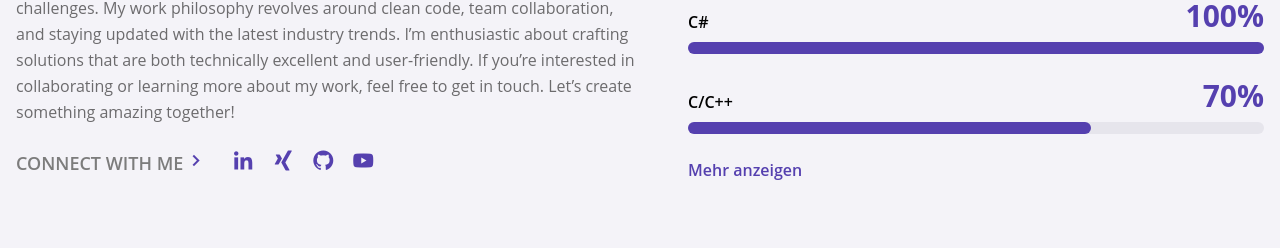
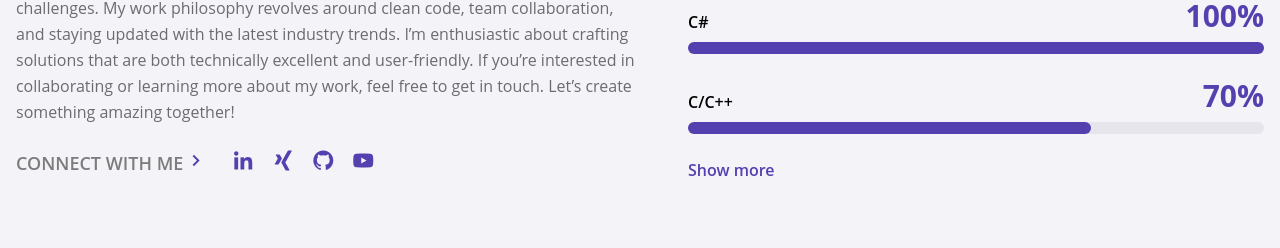
Before and after one commit to InTerestedOWL/NEXTJS_Christian-Dechant, a Next.js app: page / in a window 1280 px wide. Shown: the part 1178-1426 px from the top of the page. Built offline with nearby package versions, Linux system fonts and the light colour scheme; no server answers.

Commit message:
Translation of Button for showing more skills

```diff
--- a/src/app/components/about.tsx
+++ b/src/app/components/about.tsx
@@ -1,8 +1,9 @@
 'use client';
 import TitleWithText from "@/app/components/shared/titleWithText";
 import LinkWithIcon from "./shared/linkWithIcon";
-import { ISocial, ISkill } from "../interfaces";
+import { ISkill, ISocial } from "../interfaces";
 import { useState } from "react";
+
 const MAX_SKILLS = 6;
 
 export default function About({ socials, skills }: { socials: ISocial[], skills: ISkill[] }) {
@@ -64,7 +65,7 @@ export default function About({ socials, skills }: { socials: ISocial[], skills:
               className="mt-6 text-primary font-semibold hover:underline"
               onClick={() => setShowAll(!showAll)}
             >
-              {showAll ? "Weniger anzeigen" : "Mehr anzeigen"}
+              { showAll ? "Show less" : "Show more" }
             </button>
           )}
         </div>
```
